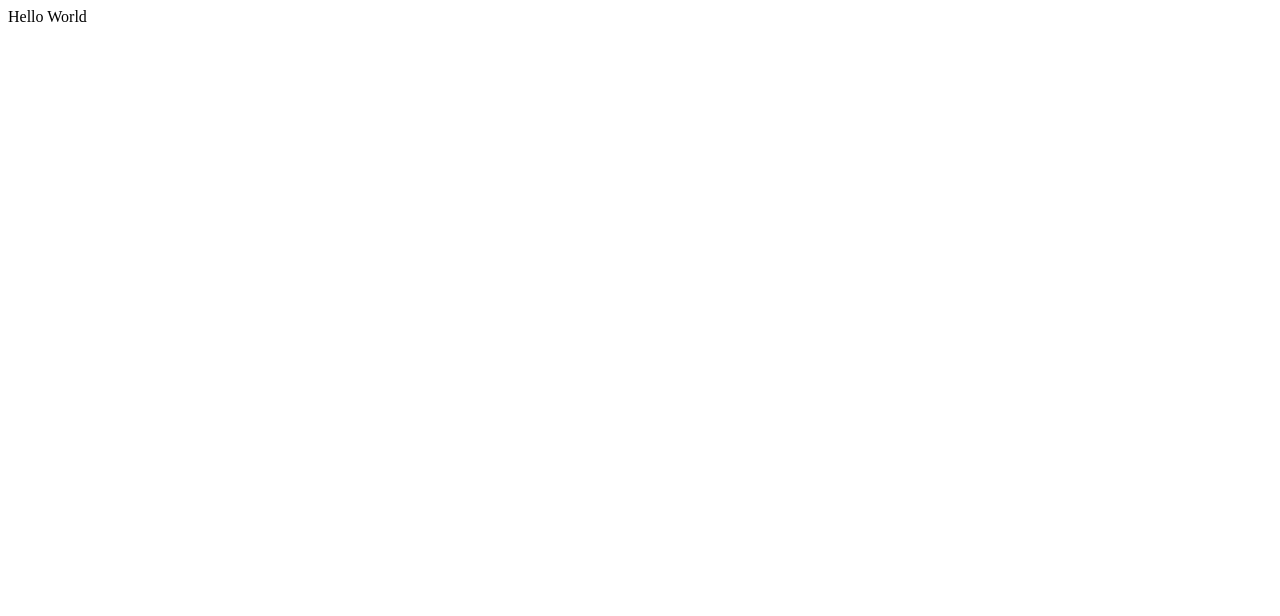
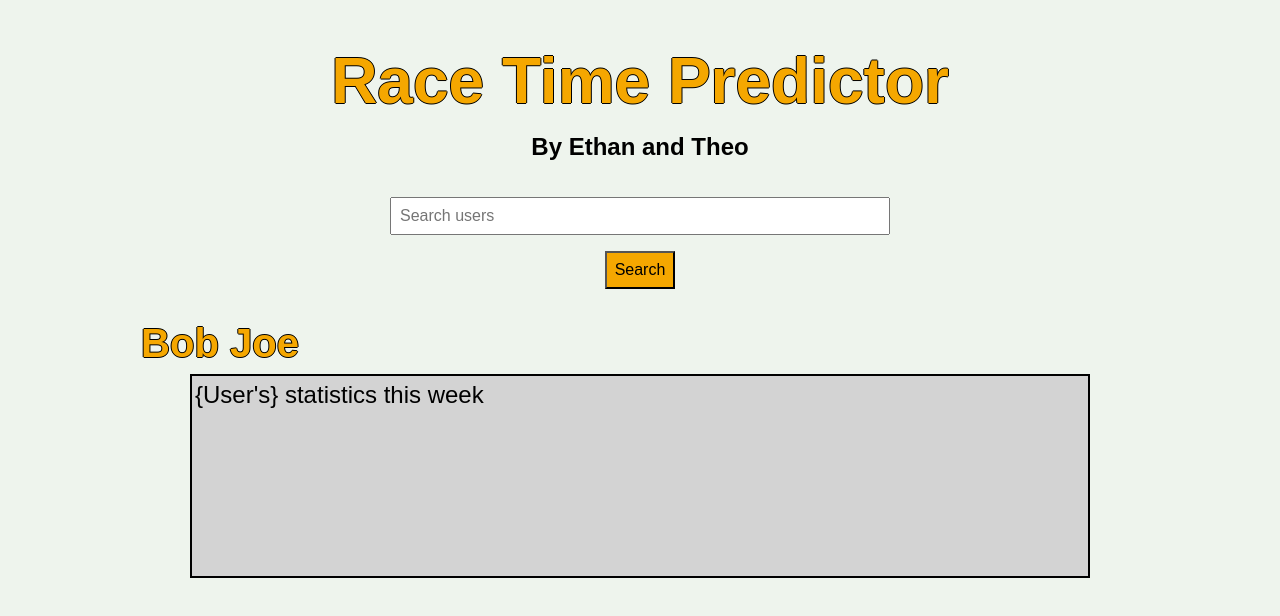
Before and after one commit to e-than-c/race-time-predictor, a plain HTML site: page index.html in a window 1280 px wide. Drawn offline with Linux system fonts and the light colour scheme.

Commit message:
basic website layout elements

```diff
--- a/index.html
+++ b/index.html
@@ -1,11 +1,28 @@
 <!DOCTYPE html>
 <html lang="en">
-<head>
-    <meta charset="UTF-8">
-    <meta name="viewport" content="width=device-width, initial-scale=1.0">
+  <head>
+    <link rel="stylesheet" href="styles.css" />
+    <script src="script.js"></script>
+    <meta charset="UTF-8" />
+    <meta name="viewport" content="width=device-width, initial-scale=1.0" />
     <title>Document</title>
-</head>
-<body>
-    Hello World
-</body>
+  </head>
+  <body>
+    <h1>Race Time Predictor</h1>
+    <h2>By Ethan and Theo</h2>
+    <input
+      type="search"
+      id="site-search"
+      name="q"
+      aria-label="Search users"
+      placeholder="Search users"
+    />
+    <button onclick="search()">Search</button>
+
+    <h2 class="user-name">Bob Joe</h2>
+
+    <div class="giant-rectangle">
+      <p>{User's} statistics this week</p>
+    </div>
+  </body>
 </html>
--- /dev/null
+++ b/script.js
@@ -0,0 +1,4 @@
+function search() {
+  var searchText = document.getElementById("site-search").value;
+  console.log(searchText);
+}
--- /dev/null
+++ b/styles.css
@@ -0,0 +1,70 @@
+body {
+  display: flex;
+  flex-direction: column;
+  justify-content: center;
+  align-items: center;
+  /*height: 100vh;*/
+  margin: 0;
+  background-color: #eef4ed;
+  font-family: Arial, sans-serif;
+  padding-top: 1px;
+}
+
+h1 {
+  font-size: 4em;
+  text-align: center;
+  margin-bottom: 0.2em;
+  color: #f5a700;
+  text-shadow: -1px 0 black, 0 1px black, 1px 0 black, 0 -1px black; /* outine text */
+}
+
+h2 {
+  font-size: 1.5em;
+  text-align: center;
+  margin-top: 0.1em;
+}
+
+h2.user-name {
+  margin-top: 0.8em;
+  font-size: 2.5em;
+  margin-left: -840px;
+  color: #f5a700;
+  text-shadow: -1px 0 black, 0 1px black, 1px 0 black, 0 -1px black; /* outine text */
+  margin-bottom: 8px;
+  text-align: left;
+  /*padding-left: 20px;*/
+}
+
+input[type="search"] {
+  margin-top: 1em;
+  padding: 0.5em;
+  font-size: 1em;
+  width: 500px;
+}
+
+button {
+  margin-top: 1em;
+  padding: 0.5em;
+  font-size: 1em;
+  cursor: pointer; /* change from cursor to hand when over button */
+  background-color: #f5a700;
+}
+
+.giant-rectangle {
+  width: 70%; /* Adjust this to change the width of the rectangle */
+  height: 200px; /* Adjust this to change the height of the rectangle */
+  background-color: lightgray; /* Adjust this to change the color of the rectangle */
+  position: relative;
+  outline: black;
+  border: 2px solid black;
+  margin-top: 0px;
+}
+
+.giant-rectangle p {
+  position: absolute;
+  top: 5px; /* Adjust this to move the text up or down */
+  left: 3px; /* Adjust this to move the text left or right */
+  font-size: 1.5rem;
+  margin-top: 0px;
+  margin-left: 0px;
+}
```
